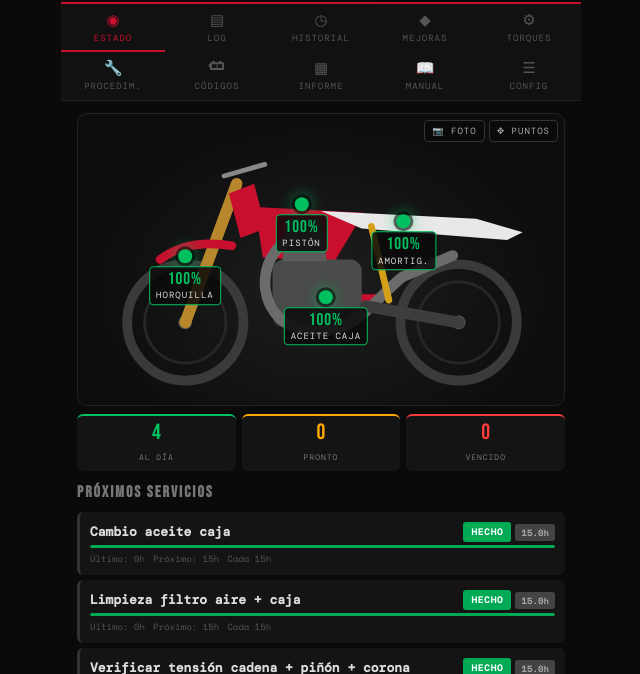
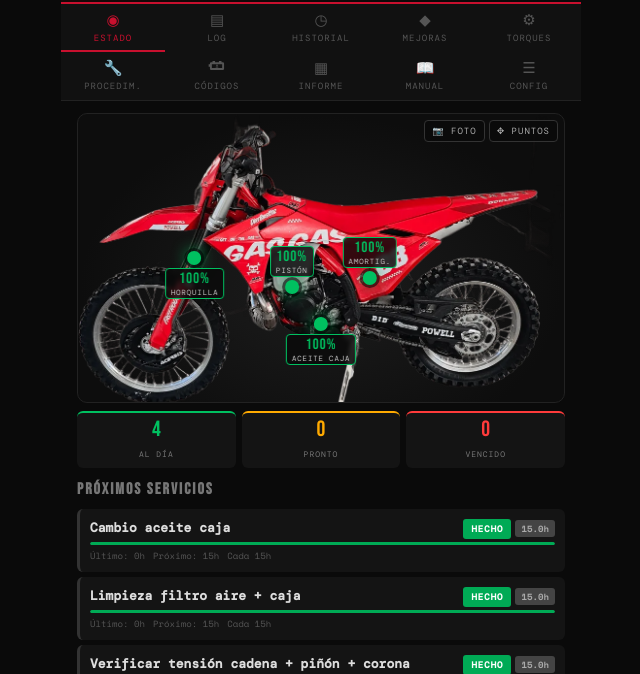
Before and after one commit to erickiess/ec250-tracker, a plain HTML site: page index.html in a window 1280 px wide. Shown: the part 126-800 px from the top of the page, without its empty margins (319-959 px from the left). Drawn offline with nearby package versions, Linux system fonts and the light colour scheme; a web font is replaced by a local one.

Commit message:
ESTADO: foto real de la moto sin fondo como imagen por defecto y zonas ubicadas
Co-Authored-By: Claude Opus 5.5 <noreply@anthropic.com>

```diff
--- a/index.html
+++ b/index.html
@@ -93,8 +93,8 @@ input[type=number]{-moz-appearance:textfield}
 .zp{position:absolute;transform:translate(-50%,-50%);display:flex;flex-direction:column;align-items:center;gap:3px;background:none;border:none;padding:0;z-index:2}
 .zp .dot{width:14px;height:14px;border-radius:50%;background:var(--zc);box-shadow:0 0 0 3px rgba(0,0,0,.55),0 0 14px var(--zc);animation:pulse 2.2s infinite}
 .zp.od .dot{animation-duration:1s}
-.zp .lb{background:rgba(10,10,10,.85);border:1px solid var(--zc);border-radius:4px;padding:2px 6px;font-size:9px;letter-spacing:1px;color:#ddd;white-space:nowrap;line-height:1.25;text-align:center}
-.zp .lb b{display:block;font-family:'Bebas Neue',sans-serif;font-size:17px;letter-spacing:1px;color:var(--zc);font-weight:400}
+.zp .lb{background:rgba(10,10,10,.82);border:1px solid var(--zc);border-radius:4px;padding:1px 5px;font-size:7.5px;letter-spacing:.8px;color:#ccc;white-space:nowrap;line-height:1.2;text-align:center;backdrop-filter:blur(2px)}
+.zp .lb b{display:block;font-family:'Bebas Neue',sans-serif;font-size:15px;letter-spacing:1px;color:var(--zc);font-weight:400}
 @keyframes pulse{0%,100%{box-shadow:0 0 0 3px rgba(0,0,0,.55),0 0 6px var(--zc)}50%{box-shadow:0 0 0 3px rgba(0,0,0,.55),0 0 18px var(--zc)}}
 .mtools{position:absolute;top:6px;right:6px;display:flex;gap:4px;z-index:3}
 .mtools button{background:rgba(10,10,10,.75);border:1px solid var(--b2);color:#aaa;font-size:9px;letter-spacing:1px;padding:4px 7px;border-radius:4px}
@@ -546,10 +546,11 @@ function fDays(d){if(d==null)return"";if(d===0)return"hoy";if(d<7)return"≈ "+d
 // ---------- Moto con zonas ----------
 // Foto y posición de los puntos se guardan aparte de S (por celular), así no se toca la sincronización con GitHub.
 const ZONAS=[
- {k:"caja",lbl:"ACEITE CAJA",sid:"m1",x:51,y:70},
- {k:"horq",lbl:"HORQUILLA",sid:"m14",x:22,y:56},
- {k:"motor",lbl:"PISTÓN",sid:"m26",x:46,y:38},
- {k:"amort",lbl:"AMORTIG.",sid:"m15",x:67,y:44}];
+ {k:"caja",lbl:"ACEITE CAJA",sid:"m1",x:50,y:73},
+ {k:"horq",lbl:"HORQUILLA",sid:"m14",x:24,y:50},
+ {k:"motor",lbl:"PISTÓN",sid:"m26",x:44,y:60,up:1},
+ {k:"amort",lbl:"AMORTIG.",sid:"m15",x:60,y:57,up:1}];
+const MOTO_DEF="moto.webp"; // foto por defecto: la EC 250 de Erick, lado izquierdo, sin fondo
 const FOTOK="ec250_foto",PTSK="ec250_pts";
 const ZCOL={ok:"#00c060",sn:"#ffaa00",od:"#ff3b3b"};
 const MOTO_SVG='<svg class="sil" viewBox="0 0 500 300" fill="none" stroke-linecap="round" stroke-linejoin="round"><g stroke="#3a3a3a" stroke-width="10"><circle cx="110" cy="215" r="60"/><circle cx="392" cy="215" r="60"/></g><g stroke="#262626" stroke-width="3"><circle cx="110" cy="215" r="42"/><circle cx="392" cy="215" r="42"/></g><g fill="#555"><circle cx="110" cy="215" r="7"/><circle cx="392" cy="215" r="7"/></g><path d="M110 215L163 72" stroke="#b8862b" stroke-width="12"/><path d="M150 64l42-12" stroke="#888" stroke-width="5"/><path d="M84 150q30-22 74-14" stroke="#C8102E" stroke-width="9"/><path d="M155 82l26-10 12 46-26 10z" fill="#C8102E" stroke="none"/><path d="M182 96l112 6-30 50-74-4z" fill="#C8102E" stroke="none"/><path d="M250 100l160 8 48 14-16 8-150-12z" fill="#e8e8e8" stroke="none"/><path d="M178 92l66 98h62" stroke="#C8102E" stroke-width="8"/><rect x="200" y="150" width="92" height="70" rx="12" fill="#4a4a4a" stroke="none"/><path d="M214 108h36l6 44h-46z" fill="#5a5a5a" stroke="none"/><path d="M220 128c-40 18-40 92 22 96 46 2 60-30 92-56l52-22" stroke="#6b6b6b" stroke-width="11"/><path d="M296 198l96 17" stroke="#3d3d3d" stroke-width="12"/><path d="M302 116l18 76" stroke="#d4a017" stroke-width="7"/></svg>';
@@ -560,10 +561,13 @@ function zEstado(z){const svc=S.svcs.find(s=>s.id===z.sid)||DSVC.find(s=>s.id===
 let motoAdj=null;
 function rMoto(){const M=$("moto");if(!M)return;const foto=lsGet(FOTOK);
  M.querySelectorAll(".zp,img,svg.sil").forEach(e=>e.remove());
- if(foto){const im=new Image();im.onload=()=>{M.style.aspectRatio=im.naturalWidth+"/"+im.naturalHeight};im.src=foto;im.alt="Mi EC 250";M.prepend(im)}else{M.style.aspectRatio="5/3";M.insertAdjacentHTML("afterbegin",MOTO_SVG)}
+ const im=new Image();im.alt="Mi EC 250";im.onload=()=>{M.style.aspectRatio=im.naturalWidth+"/"+im.naturalHeight};
+ im.onerror=()=>{im.remove();M.style.aspectRatio="5/3";M.insertAdjacentHTML("afterbegin",MOTO_SVG)};
+ im.src=foto||MOTO_DEF;M.prepend(im);
  const pts=zPts();let n={ok:0,sn:0,od:0};
  pts.forEach(z=>{const e=zEstado(z);n[e.c]++;const b=document.createElement("button");b.className="zp "+e.c;b.style.left=z.x+"%";b.style.top=z.y+"%";b.style.setProperty("--zc",ZCOL[e.c]);
-  b.innerHTML='<span class="dot"></span><span class="lb"><b>'+(e.rm<=0?"VENCIDO":e.pct+"%")+'</b>'+z.lbl+'</span>';
+  const lb='<span class="lb"><b>'+(e.rm<=0?"VENCIDO":e.pct+"%")+'</b>'+z.lbl+'</span>',dot='<span class="dot"></span>';
+  if(z.up){b.innerHTML=lb+dot;b.style.transform="translate(-50%,calc(-100% + 7px))"}else{b.innerHTML=dot+lb;b.style.transform="translate(-50%,-7px)"}
   b.onclick=ev=>{ev.stopPropagation();if(motoAdj)adjPick(z.k);else shOpen(z.k)};M.appendChild(b)});
  $("msum").innerHTML=[["ok","AL DÍA"],["sn","PRONTO"],["od","VENCIDO"]].map(([k,t])=>'<div style="--zc:'+ZCOL[k]+'"><b>'+n[k]+'</b><span>'+t+'</span></div>').join("")}
 function shOpen(k){const z=zPts().find(x=>x.k===k);const e=zEstado(z);const sh=$("sh");sh.style.setProperty("--zc",ZCOL[e.c]);const days=e.rm>0?daysToH(e.nd):null;
--- a/sw.js
+++ b/sw.js
@@ -1,6 +1,6 @@
 // Cache de la app para que ande sin señal. Al cambiar la app, subir VER.
-const VER = "ec250-v2";
-const FILES = ["./", "./index.html", "./manifest.json", "./icon.svg", "./icon-192.png", "./icon-512.png"];
+const VER = "ec250-v3";
+const FILES = ["./", "./index.html", "./manifest.json", "./icon.svg", "./icon-192.png", "./icon-512.png", "./moto.webp"];
 
 self.addEventListener("install", e => {
   e.waitUntil(caches.open(VER).then(c => c.addAll(FILES)));
```
Also changed, not shown: moto.webp (added).
